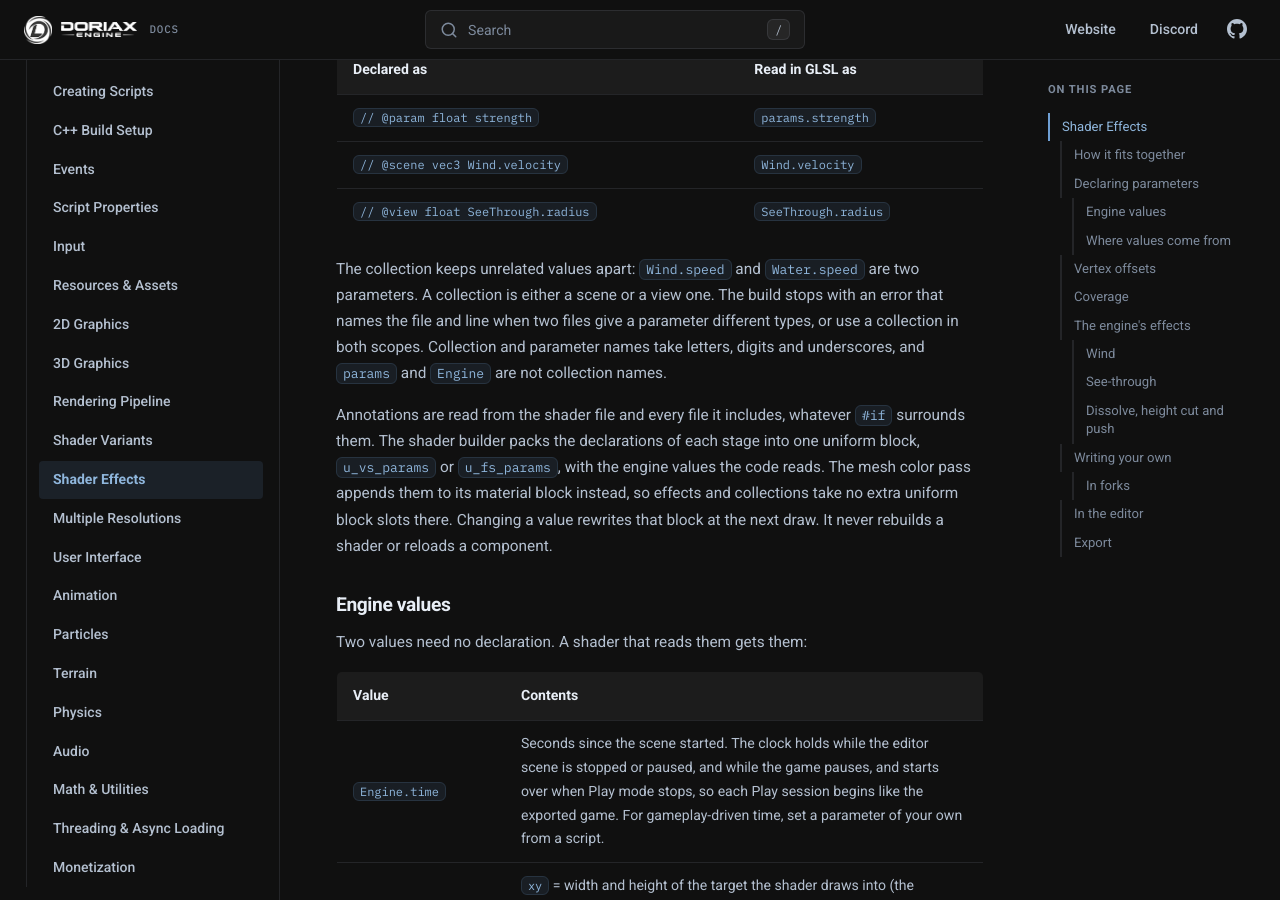
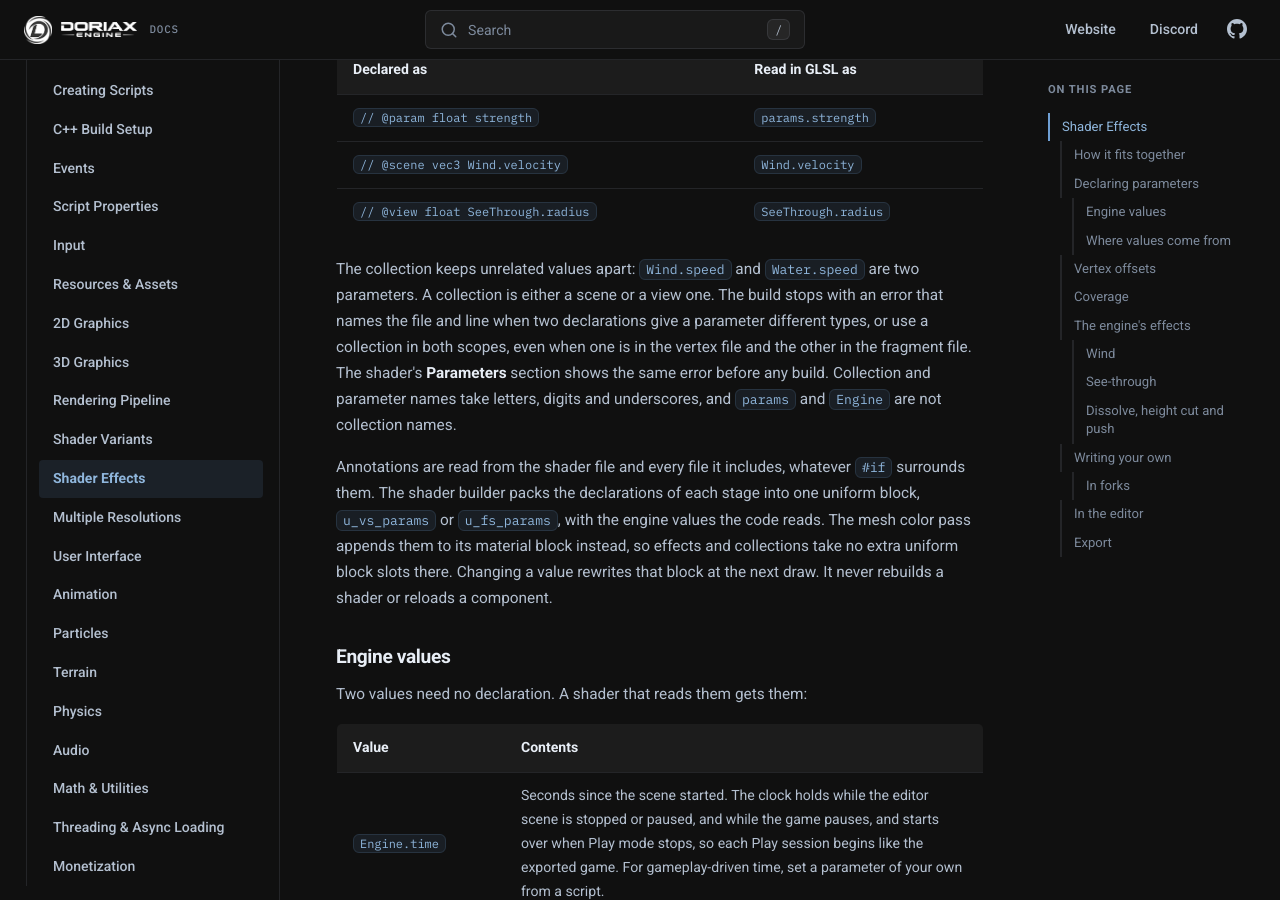
Before and after one commit to doriaxengine/doriax-docs, an MkDocs documentation site: the page built from docs/manual/shader-effects.md, in a window 1280 px wide and 900 px high, scrolled down 1510 px. Built offline with MkDocs 1.6.1, drawn with Linux system fonts in a browser that asks for light colours; comment, search, counter and statistics services are not loaded.

Commit message:
Noted shader parameter clashes across stages and the saved camera values

```diff
--- a/docs/manual/shader-effects.md
+++ b/docs/manual/shader-effects.md
@@ -55,9 +55,11 @@ The code reads each parameter by the name it was declared with:
 
 The collection keeps unrelated values apart: `Wind.speed` and `Water.speed` are two
 parameters. A collection is either a scene or a view one. The build stops with an error that
-names the file and line when two files give a parameter different types, or use a
-collection in both scopes. Collection and parameter names take letters, digits and
-underscores, and `params` and `Engine` are not collection names.
+names the file and line when two declarations give a parameter different types, or use a
+collection in both scopes, even when one is in the vertex file and the other in the
+fragment file. The shader's **Parameters** section shows the same error before any build.
+Collection and parameter names take letters, digits and underscores, and `params` and
+`Engine` are not collection names.
 
 Annotations are read from the shader file and every file it includes, whatever `#if`
 surrounds them. The shader builder packs the declarations of each stage into one uniform
```
Also changed, not shown: docs/editor/custom-shaders.md (+2 -2 lines), docs/reference/classes/camera.md (+2 -1 lines), docs/reference/classes/scene.md (+3 -3 lines).
